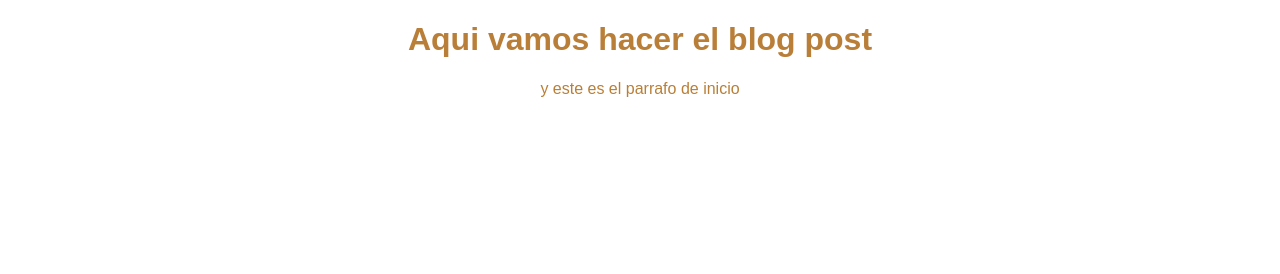
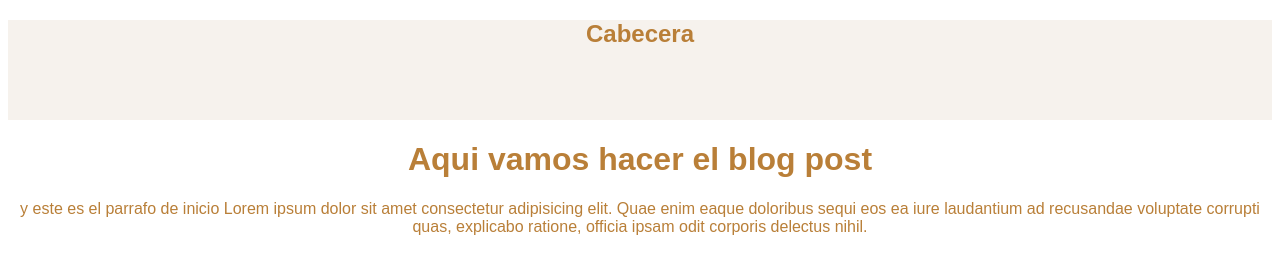
Before and after one commit to AdonisDanielCC/hyperblog, a plain HTML site: page blogPost.html in a window 1280 px wide. Drawn offline with Linux system fonts and the light colour scheme.

Commit message:
Corrigiendo cabecera

```diff
--- a/blogPost.html
+++ b/blogPost.html
@@ -10,9 +10,11 @@
 </head>
 
 <body>
+    <div id="cabecera">
+        <h2>Cabecera</h2>
+    </div>
     <h1>Aqui vamos hacer el blog post</h1>
-    <p>y este es el parrafo de inicio</p>
-
+    <p>y este es el parrafo de inicio Lorem ipsum dolor sit amet consectetur adipisicing elit. Quae enim eaque doloribus sequi eos ea iure laudantium ad recusandae voluptate corrupti quas, explicabo ratione, officia ipsam odit corporis delectus nihil.</p>
 </body>
 
 </html>
--- a/css/estilos.css
+++ b/css/estilos.css
@@ -1,5 +1,13 @@
-body {
-    color: rgb(185, 127, 56);
-    text-align: center;
-    font-family: Arial, Helvetica, sans-serif;
-}
+ body {
+     color: rgb(185, 127, 56);
+     text-align: center;
+     font-family: Arial, Helvetica, sans-serif;
+ }
+
+ #cabecera {
+     background: rgb(246, 242, 237);
+     text-align: center;
+     border: black;
+     width: 100%;
+     height: 100px
+ }
```
